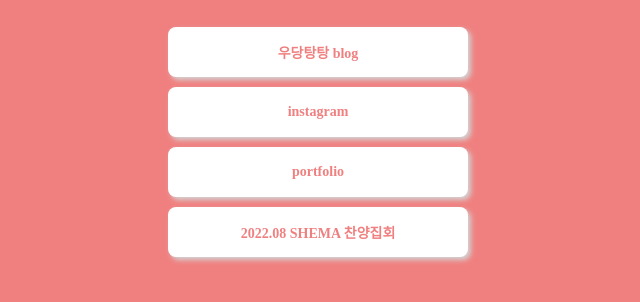
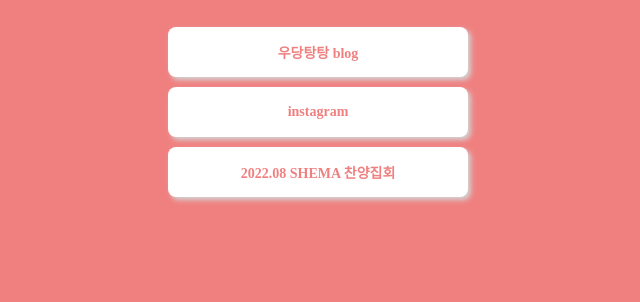
Before and after one commit to bverry1208/bverry, a plain HTML site: page index.html in a window 1280 px wide. Shown: the part 218-520 px from the top of the page, without its empty margins (322-962 px from the left). Drawn offline with Linux system fonts and the light colour scheme; a web font is replaced by a local one.

Commit message:
Update index.html

```diff
--- a/index.html
+++ b/index.html
@@ -88,7 +88,6 @@
         <p class="sub">재미없으면 안해요.</p>
         <a target="_blank" href="https://blog.naver.com/byj1208/">우당탕탕 blog</a>
         <a target="_blank" href="https://www.instagram.com/byj1208/">instagram</a>
-        <a target="_blank" href="#">portfolio</a>
         <a target="_blank" href="#">2022.08 SHEMA 찬양집회</a>
     </div>
 </body>
```
